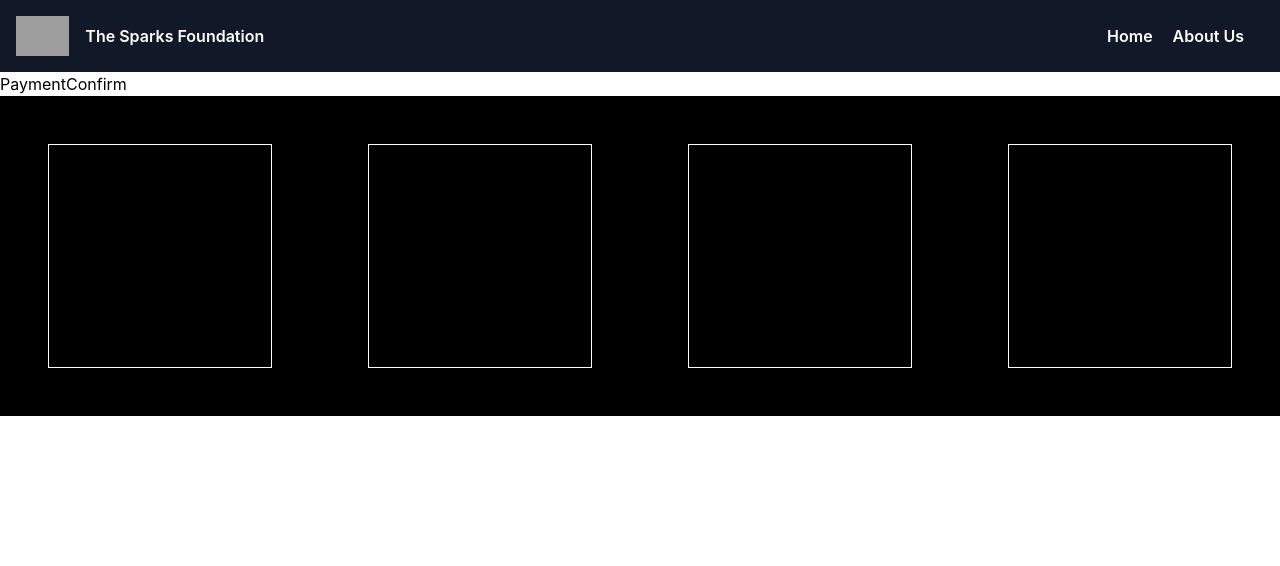
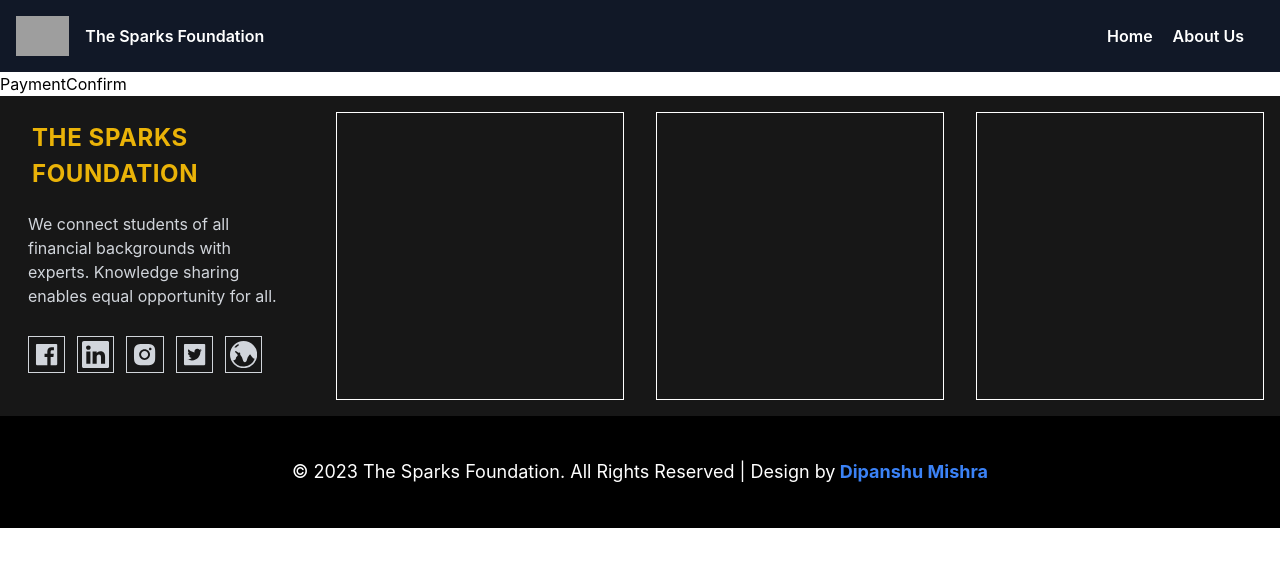
Before and after one commit to Dipanshu0612/Payment_Gateway_Integration, a React (Create React App) app: page /pay-confirm in a window 1280 px wide. Shown: the top 566 px of the page. Built offline with nearby package versions, Linux system fonts and the light colour scheme; grey boxes are pictures that could not be loaded.

Commit message:
Done a part of the footer section.

```diff
--- a/package.json
+++ b/package.json
@@ -8,6 +8,7 @@
     "@testing-library/user-event": "^13.5.0",
     "react": "^18.2.0",
     "react-dom": "^18.2.0",
+    "react-icons": "^4.8.0",
     "react-router-dom": "^6.11.0",
     "react-scripts": "5.0.1",
     "web-vitals": "^2.1.4"
--- a/src/components/Footer.jsx
+++ b/src/components/Footer.jsx
@@ -1,12 +1,36 @@
 import React from 'react'
+import {BsGlobeCentralSouthAsia, BsLinkedin} from "react-icons/bs"
+import {AiFillFacebook, AiFillInstagram, AiFillTwitterSquare} from "react-icons/ai"
+
 
 export default function Footer() {
   return (
-    <div className='bg-black h-[20rem] flex justify-around items-center'>
-        <div className="box1 border border-white h-[14rem] w-[14rem]"></div>
-        <div className="box2 border border-white h-[14rem] w-[14rem]"></div>
-        <div className="box3 border border-white h-[14rem] w-[14rem]"></div>
-        <div className="box4 border border-white h-[14rem] w-[14rem]"></div>
+    <>
+    <div className='bg-neutral-900 h-[20rem] flex justify-around items-center'>
+        <div className="box1 h-[18rem] w-[18rem]">
+            <h3 className='text-yellow-500 font-bold text-transform: uppercase text-[1.5rem] px-4 py-2 tracking-wide'>The Sparks Foundation</h3>
+            <p className='px-3 py-3 text-gray-300'>We connect students of all financial backgrounds with experts. Knowledge sharing enables equal opportunity for all.</p>
+            <div className="social flex font-medium text-[1.7rem] space-x-3 px-3 py-4">
+                <a href="https://www.facebook.com/thesparksfoundation.info" className='border border-gray-300 text-gray-300 p-1 hover:text-white hover:bg-blue-300'><AiFillFacebook/></a>
+                <a href="https://www.linkedin.com/company/the-sparks-foundation/" className='border border-gray-300 text-gray-300 p-1 hover:text-white hover:bg-blue-300'><BsLinkedin/></a>
+                <a href="https://instagram.com/thesparksfoundation.info" className='border border-gray-300 text-gray-300 p-1 hover:text-white hover:bg-blue-300'><AiFillInstagram/></a>
+                <a href="https://twitter.com/tsfsingapore" className='border border-gray-300 text-gray-300 p-1 hover:text-white hover:bg-blue-300'><AiFillTwitterSquare/></a>
+                <a href="https://thesparksfoundation.info/" className='border border-gray-300 text-gray-300 p-1 hover:text-white hover:bg-blue-300'><BsGlobeCentralSouthAsia/></a>
+            </div>
+        </div>
+        <div className="box2 border border-white h-[18rem] w-[18rem]">
+
+        </div>
+        <div className="box3 border border-white h-[18rem] w-[18rem]">
+
+        </div>
+        <div className="box4 border border-white h-[18rem] w-[18rem]">
+
+        </div>
     </div>
+    <div className="lastfooter w-full bg-black h-[7rem] text-lg text-white flex items-center justify-center">
+    © 2023 The Sparks Foundation. All Rights Reserved | Design by <a href="https://www.linkedin.com/in/dipanshu-mishra-696a0622a/"><span className='text-blue-500 text-lg font-bold cursor-pointer'>&nbsp;Dipanshu Mishra</span> </a>
+    </div>
+    </>
   )
 }
```
Also changed, not shown: 1 other file (tests, documents, lock files or other folders).
